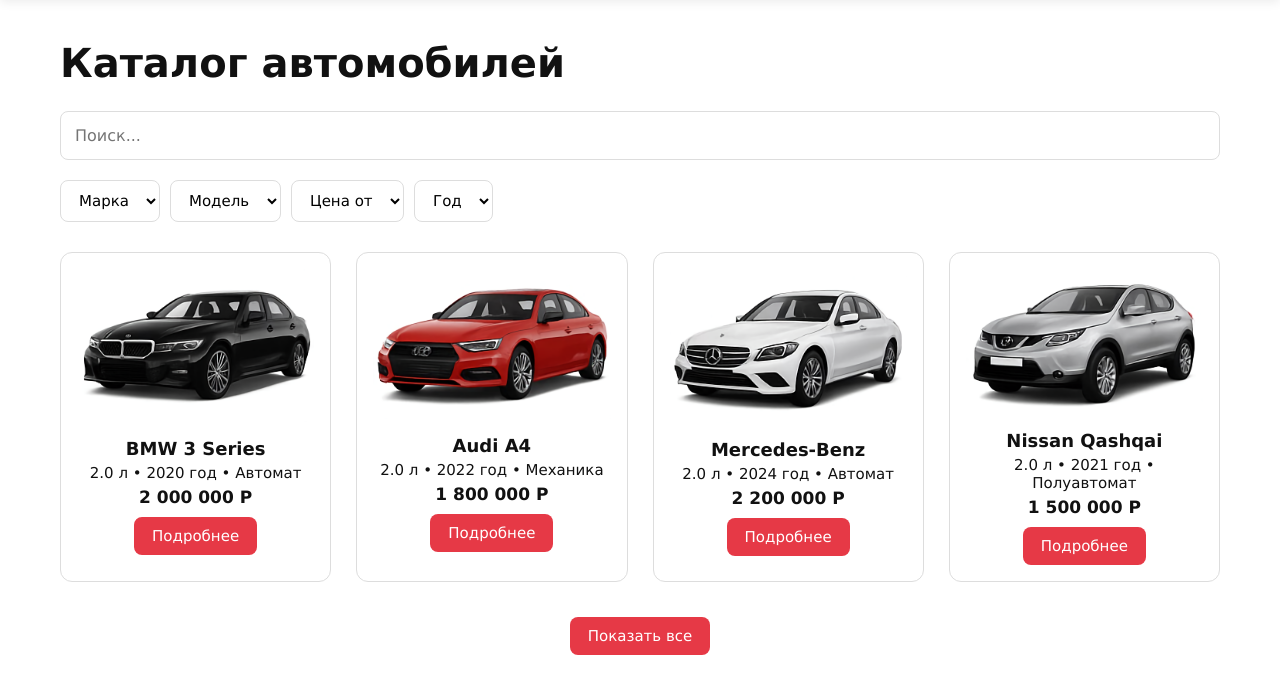
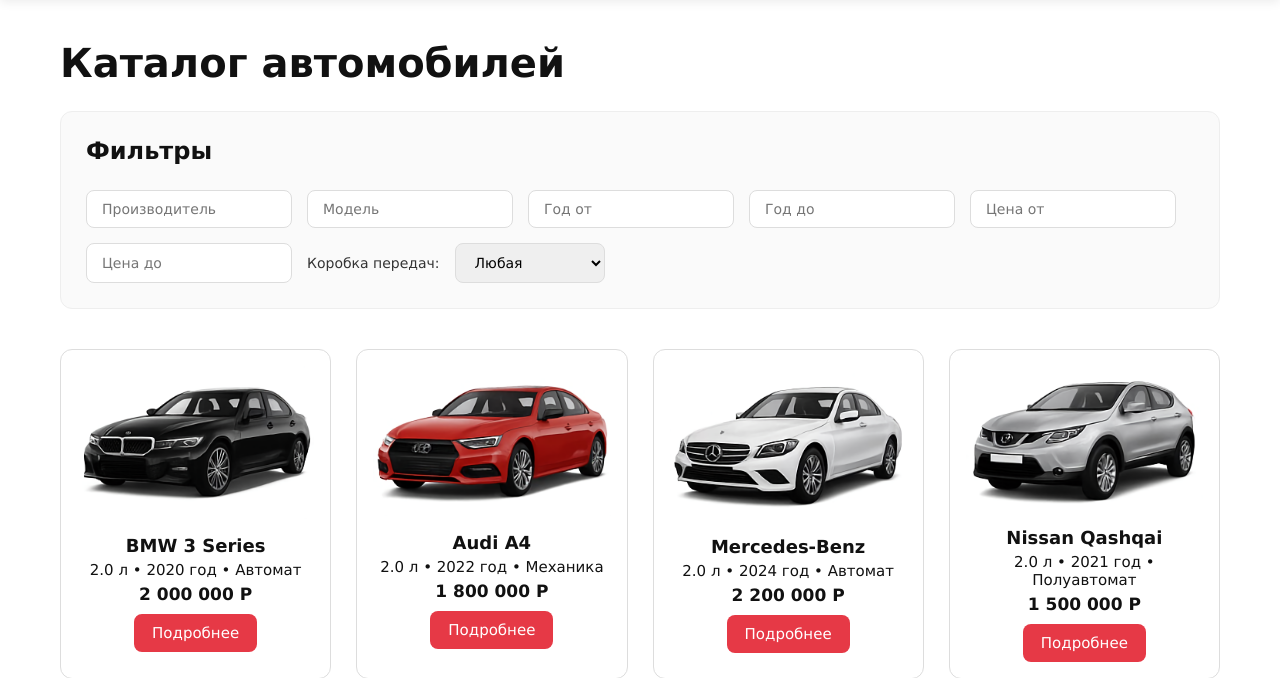
Before and after one commit to HanamileH/AxiomAuto, a Flask app: page / in a window 1280 px wide. Shown: the part 81-759 px from the top of the page. Run offline with Flask 3, Linux system fonts and the light colour scheme.

Commit message:
Redesign catalog filters with new layout and inputs

```diff
--- a/static/css/catalog.css
+++ b/static/css/catalog.css
@@ -9,21 +9,38 @@
 }
 
 /* Панель фильтров */
-.filters {
-	display: flex;
-	flex-wrap: wrap;
-	gap: 10px;
-	margin-bottom: 30px;
+.filters-card {
+    background: #fafafa;
+    border: 1px solid #eee;
+    border-radius: 12px;
+    margin-bottom: 40px;
+    padding: 25px;
+
+
+}
+.filters-panel {
+	margin-top: 25px;
+    display: flex;
+    flex-wrap: wrap;
+    gap: 15px;
 }
 
-.filters select {
-	padding: 10px 14px;
-	border: 1px solid #DDDDDD;
-	border-radius: 8px;
-	font-size: 15px;
-	background: #FFFFFF;
-	cursor: pointer;
+.filters-panel input,
+.filters-panel select {
+    padding: 10px 15px;
+    border: 1px solid #DDDDDD;
+    border-radius: 8px;
+    font-size: 14px;
+    min-width: 150px;
 }
+
+.filters-panel label {
+    display: flex;
+    align-items: center;
+    color: #333;
+    font-size: 14px;
+}
+
 
 /* Каталог товаров */
 .catalog {
--- a/templates/catalog.html
+++ b/templates/catalog.html
@@ -1,7 +1,7 @@
 {% extends "base.html" %}
 
 <!-- Заголовок окна -->
-{% block title %}Каталог AxiomAuto{% endblock %}
+{% block title %}Каталог автомобилей{% endblock %}
 
 <!-- Подключаем доп стиль -->
 {% block styles %}
@@ -12,27 +12,24 @@
 {% block content %}
 <h1 class="title">Каталог автомобилей</h1>
 
-<div class="search-bar">
-   <input type="text" placeholder="Поиск...">
-</div>
-
 <!-- Фильтры поиска -->
-<div class="filters">
-   <select>
-      <option>Марка</option>
-   </select>
-
-   <select>
-      <option>Модель</option>
-   </select>
-
-   <select>
-      <option>Цена от</option>
-   </select>
-
-   <select>
-      <option>Год</option>
-   </select>
+<div class="filters-card">
+   <h2>Фильтры</h2>
+   <div class="filters-panel">
+      <input type="text" placeholder="Производитель" id="filter-brand">
+      <input type="text" placeholder="Модель" id="filter-model">
+      <input type="number" placeholder="Год от" id="filter-year-from">
+      <input type="number" placeholder="Год до" id="filter-year-to">
+      <input type="number" placeholder="Цена от" id="filter-price-from">
+      <input type="number" placeholder="Цена до" id="filter-price-to">
+      <label for="filter-transmission">Коробка передач:</label>
+      <select id="filter-transmission" name="transmission">
+         <option value="all">Любая</option>
+         <option value="manual">Механика</option>
+         <option value="automatic">Автомат</option>
+         <option value="semi-automatic">Полуавтомат</option>
+      </select>
+   </div>
 </div>
 
 <!-- Панель карточек -->
```
